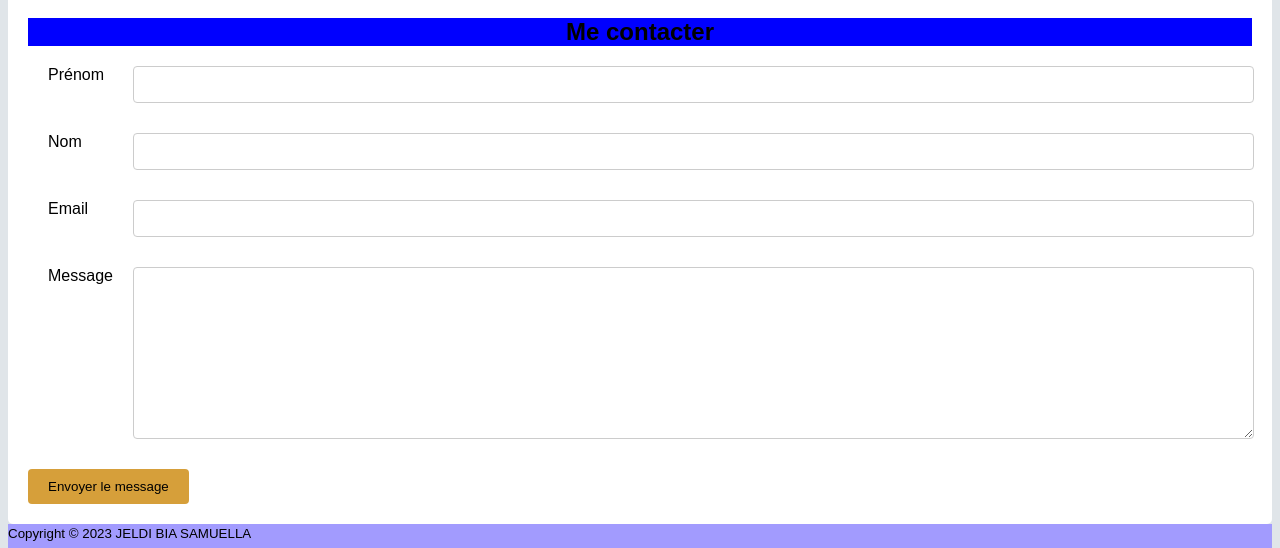
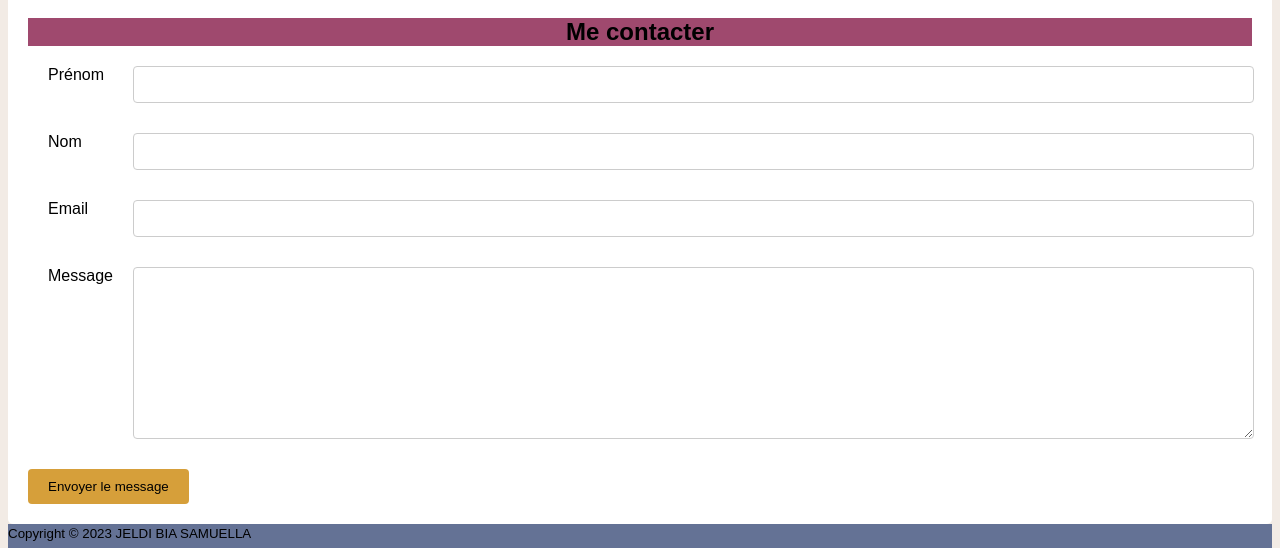
Before and after one commit to samuellabia/bysamuella, a PHP site: page / in a window 1280 px wide. Shown: the part 2279-2827 px from the top of the page. Run offline with PHP 8.4, Linux system fonts and the light colour scheme.

Commit message:
changement de couleurs

```diff
--- a/CSS/style.css
+++ b/CSS/style.css
@@ -6,7 +6,7 @@ html{
 
 
 body{
-    background-color:#e0e5e9;
+    background-color:#f2ebe5;
     height: 100%;
 }
 
@@ -17,14 +17,14 @@ header{
     position:relative;
 }
 header  nav ul{
-    margin: 1px;;
+    margin: 1px;
     width:100%;
     display: flex;
     flex-direction:row; /*nav et img*/
     gap:1rem; /*espace de la taille de 16 px;*/
     justify-content:flex-end;
     align-items: center;
-    background-color: #A29BFE; /* Aligne les éléments enfants (div#top-row, div#bottom-row) verticalement */
+    background-color:#647295; /* Aligne les éléments enfants (div#top-row, div#bottom-row) verticalement */
 }
 
 header img{
@@ -93,7 +93,7 @@ main .projets{
 
 h1{
     text-align: center;
-    background-color: blue;
+    background-color:#9f496e;
     width:100%;
 }
 
@@ -160,5 +160,5 @@ main button:hover{
 
 footer {
     height:1.5rem;
-    background-color:#A29BFE;
+    background-color:#647295;
 }
```
